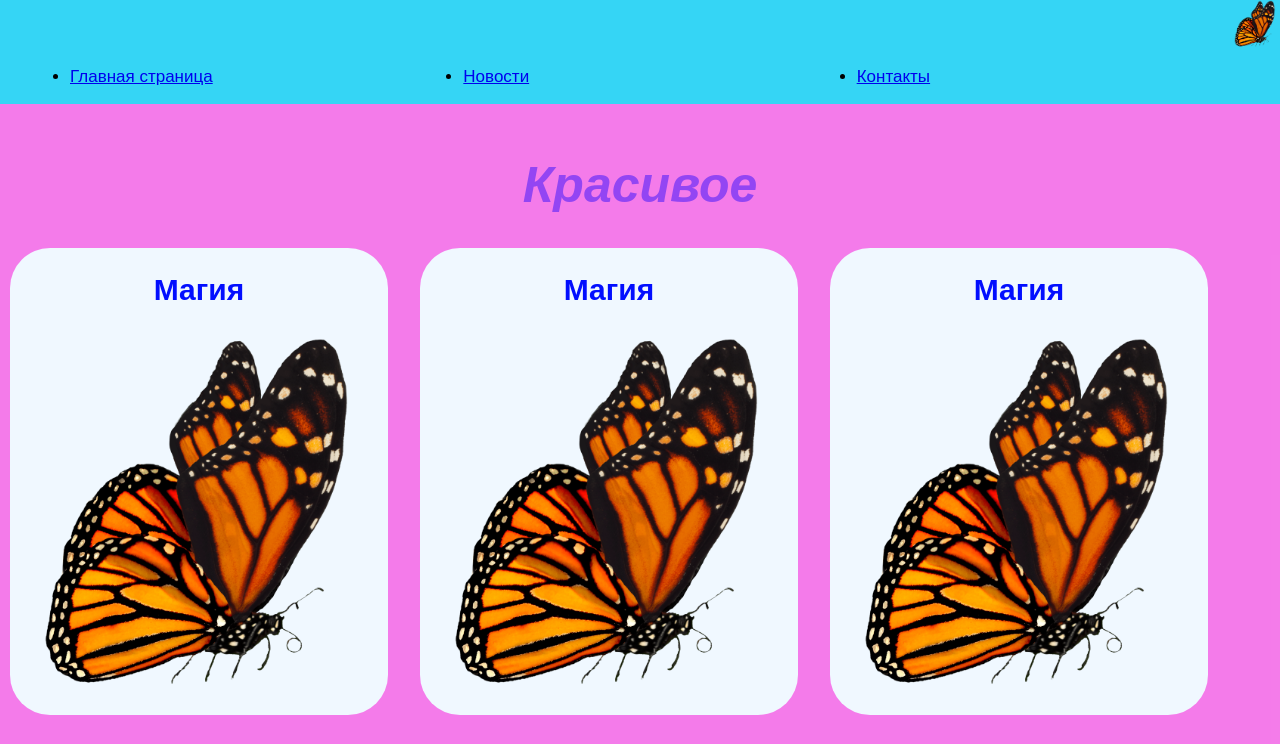
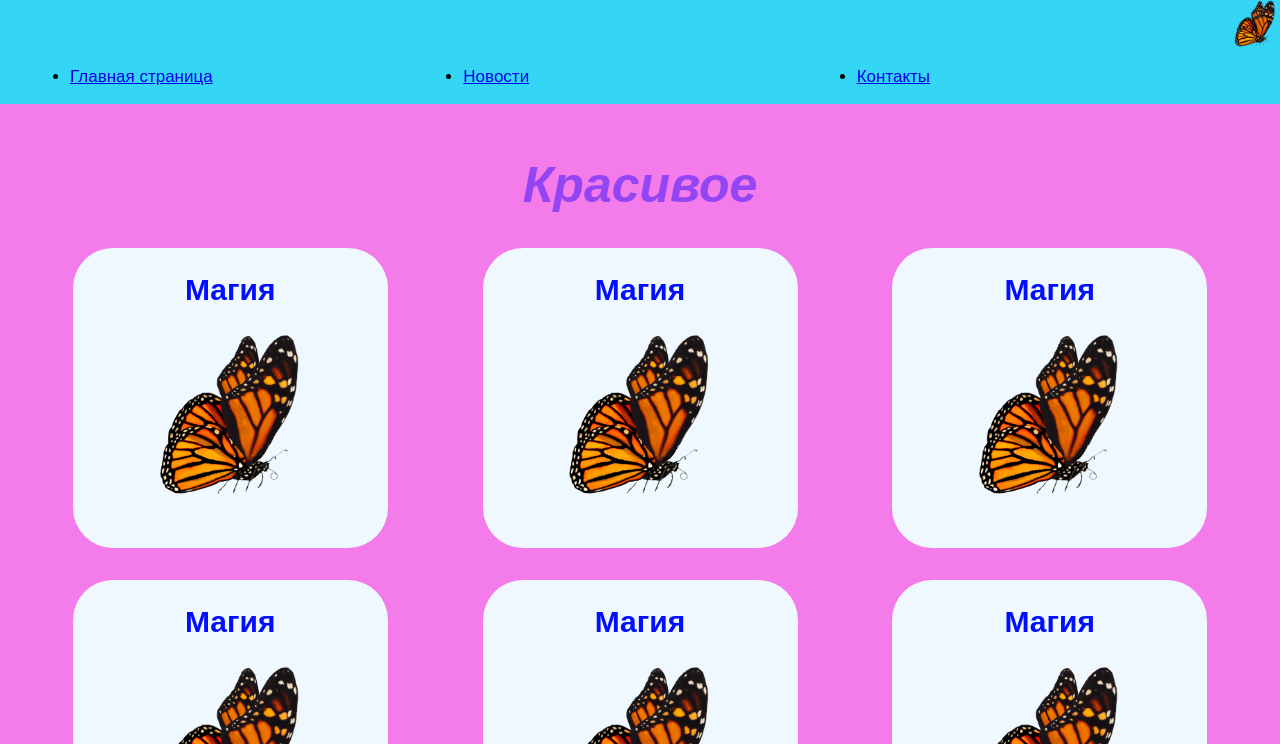
Before and after one commit to Yulia2703/homeworkweek5-2, a plain HTML site: page index.html in a window 1280 px wide. Shown: the top 744 px of the page. Drawn offline with Linux system fonts and the light colour scheme.

Commit message:
advised again

```diff
--- a/assets/style.css
+++ b/assets/style.css
@@ -64,17 +64,18 @@ text-align: left;
     display: flex;
     flex-wrap: wrap;
     gap: 32px;
+    justify-content: space-evenly;
 }
 .foto {
     background-color: aliceblue;
     border-radius: 40px;
-    min-height: 30px;
-    width: 30%;
+    height: 300px;
+    width: 25%;
 }
 .card {
 font-family: Arial, Helvetica, sans-serif;
 font-size: 15px;
-width: 100%;
+width: 55%;
 }
 .sub {
     color: rgb(2, 14, 255);
```
